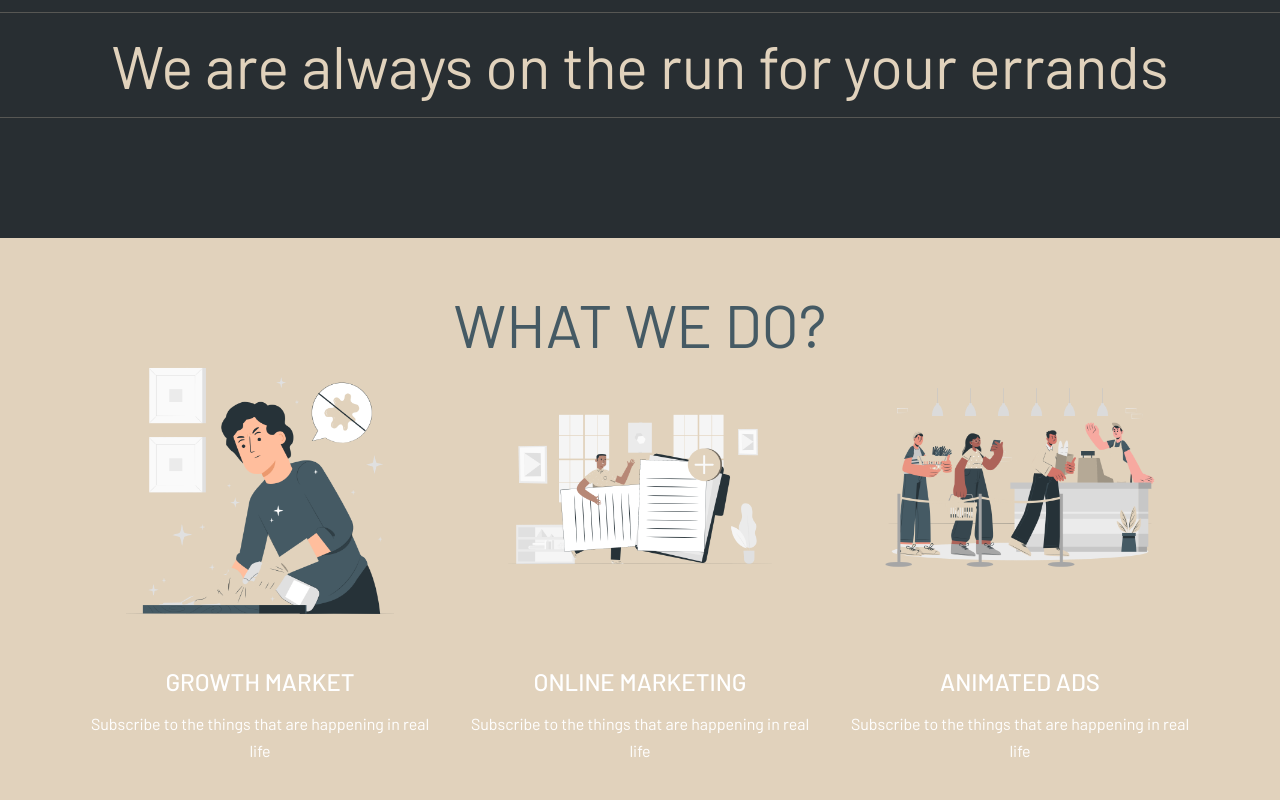
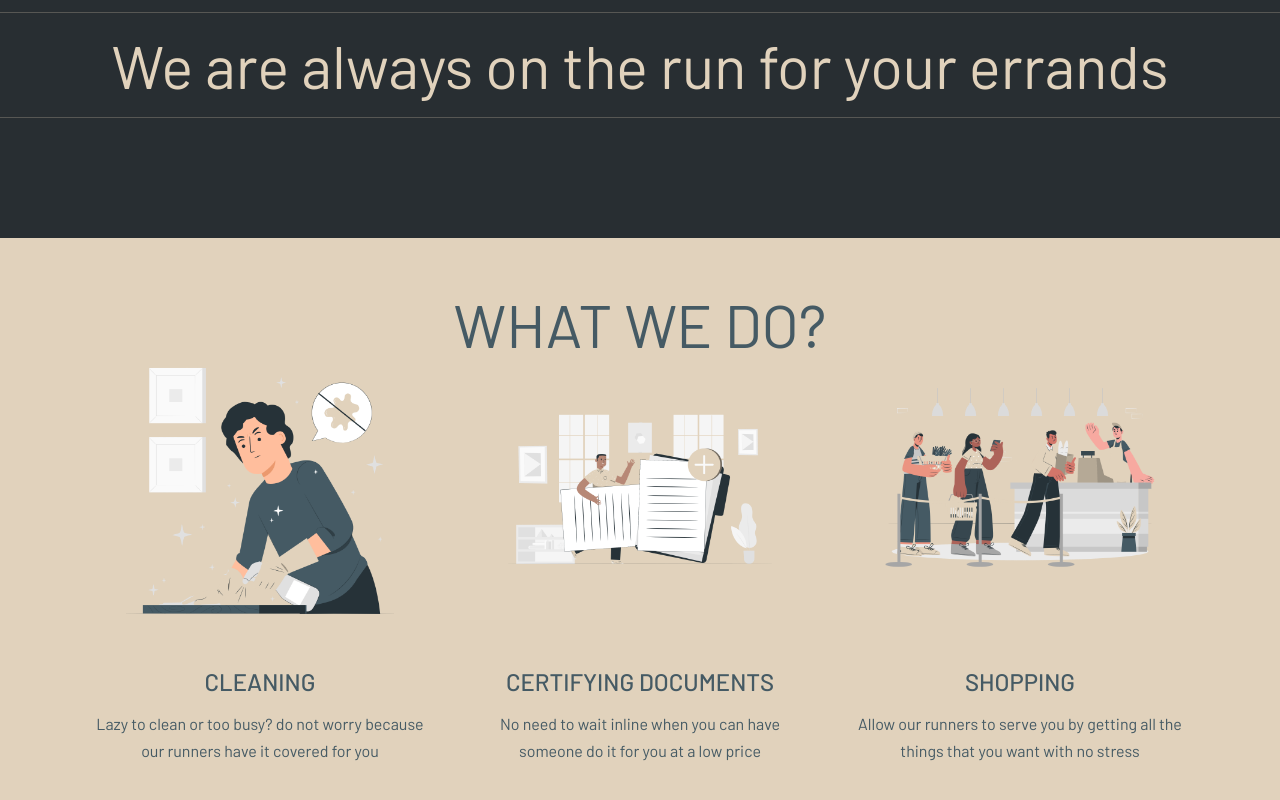
Before and after one commit to Lahlie04/Errands-app, an Angular app in the folder front-end/: page / in a window 1280 px wide. Shown: the part 606-1406 px from the top of the page. Built offline with nearby package versions, Linux system fonts and the light colour scheme.

Commit message:
updated app

```diff
--- a/front-end/src/app/components/earnings/earnings.component.html
+++ b/front-end/src/app/components/earnings/earnings.component.html
@@ -5,7 +5,7 @@
 <div>
     <h1>Earnings</h1>
 </div>
-    <div class="card mt-3"  *ngFor="let item of earnings"  >
+    <div class="card mt-5"  *ngFor="let item of earnings"  >
       <div class="card-body">
         <div class="row-list">
           <div class="col">
--- a/front-end/src/app/components/landing-page/landing-page.component.css
+++ b/front-end/src/app/components/landing-page/landing-page.component.css
@@ -8,6 +8,9 @@
 
 body{
     background-color: #282e32;
+  }
+  p{
+    color: #455A64;
   }
 
   h1{
@@ -122,6 +125,7 @@ body{
     padding: 5px;
     margin-top: 25px;
     text-transform: uppercase;
+    color: #455A64;
 }
 #about{
     background-color: #E1D2BC;
--- a/front-end/src/app/components/landing-page/landing-page.component.html
+++ b/front-end/src/app/components/landing-page/landing-page.component.html
@@ -51,18 +51,19 @@
             <div class="row text-center">
                 <div class="col-md-4 services">
                     <img src="../../../assets/img/about1.png" class="serv">
-    <h4>GROWTH MARKET</h4>
-    <p>Subscribe to the things that are happening in real life</p>
+    <h4>Cleaning</h4>
+    <p>Lazy to clean or too busy? do not worry because our runners have it covered for you</p>
      </div>
      <div class="col-md-4 services">
         <img src="../../../assets/img/about2.png" class="serv">
-    <h4>ONLINE MARKETING</h4>
-    <p>Subscribe to the things that are happening in real life</p>
+
+    <h4>Certifying Documents</h4>
+    <p>No need to wait inline when you can have someone do it for you at a low price</p>
     </div>
     <div class="col-md-4 services">
         <img src="../../../assets/img/about3.png" class="serv">
-    <h4>ANIMATED ADS</h4>
-    <p>Subscribe to the things that are happening in real life</p>
+        <h4>Shopping</h4>
+        <p>Allow our runners to serve you by getting all the things that you want with no stress</p>
     </div>
      </div>
 
--- a/front-end/src/app/components/navbar/navbar.component.css
+++ b/front-end/src/app/components/navbar/navbar.component.css
@@ -1,5 +1,7 @@
 nav{
     background-color: #E1D2BC;
+
+
 }
 .pos-f-t{
     background-color: #E1D2BC;
--- a/front-end/src/app/components/navbar/navbar.component.html
+++ b/front-end/src/app/components/navbar/navbar.component.html
@@ -4,18 +4,17 @@
       <span class="navbar-toggler-icon"></span>
     </button>
     <div class="collapse navbar-collapse" id="navbarNav">
-      <ul class="navbar-nav">
+      <ul class="navbar-nav ml-auto">
         <li class="nav-item active">
-          <a class="nav-link" href="#">Home <span class="sr-only">(current)</span></a>
+          <a class="nav-link" href="#home" routerLink='/home'>Home <span class="sr-only">(current)</span></a>
         </li>
         <li class="nav-item">
-          <a class="nav-link" href="#">Request</a>
+          <a class="nav-link" href="#request" routerLink='/request'>Request</a>
         </li>
 
         <li class="nav-item">
-          <a class="nav-link" href="#">Earnings</a>
+          <a class="nav-link" href="#Earn" routerLink='/Earn'>Earnings</a>
         </li>
-
-      </ul>
+        </ul>
     </div>
   </nav>
--- a/front-end/src/app/components/register/register.component.html
+++ b/front-end/src/app/components/register/register.component.html
@@ -48,10 +48,9 @@
             </div>
 
             </div>
+            <span class="rg">Already have an Account?<a href="#"  routerLink='/login'>Login</a></span>
 
-            <div class="container" >
 
-            </div>
           </form>
     </div>
   </div>
--- a/front-end/src/app/components/requests/requests.component.ts
+++ b/front-end/src/app/components/requests/requests.component.ts
@@ -65,7 +65,7 @@ acceptRequest(){
         'Request has been accepted.',
         'success'
       )
-      this.router.navigateByUrl('/jobs', {replaceUrl:true});
+      this.router.navigateByUrl('/Jobs', {replaceUrl:true});
       this.service.accept(this.reqData).subscribe((res=>{
         this.accept = res ;
         console.log(res);
@@ -86,11 +86,15 @@ acceptRequest(){
 
 
 myFunction(request:any){
-  console.log('hello');
-  console.log(request);
-  this.reqData.id=request;
-  this.reqData.runner_id=localStorage.getItem("runnerID");
-  console.log(this.reqData);
+  // console.log('hello');
+  // console.log(request);
+  // this.reqData.id=request;
+  // this.reqData.runner_id=localStorage.getItem("runnerID");
+  // console.log(this.reqData);
+this.reqData.id=request["id"];
+console.log(this.reqData);
+
+this.reqData.runner_id=localStorage.getItem("runnerID")
 
   this.acceptRequest();
 
```
Also changed, not shown: 1 other file (tests, documents, lock files or other folders).
